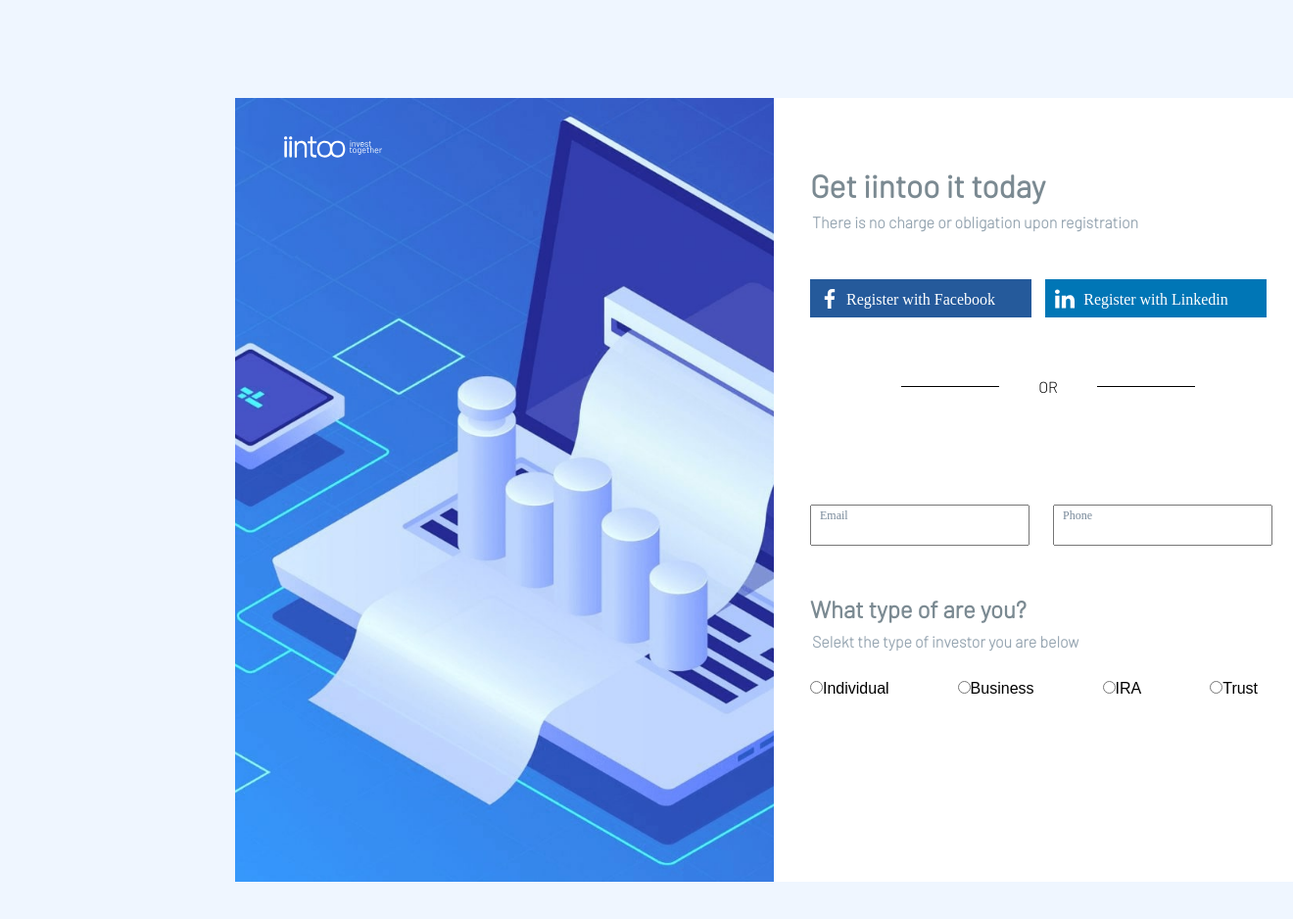
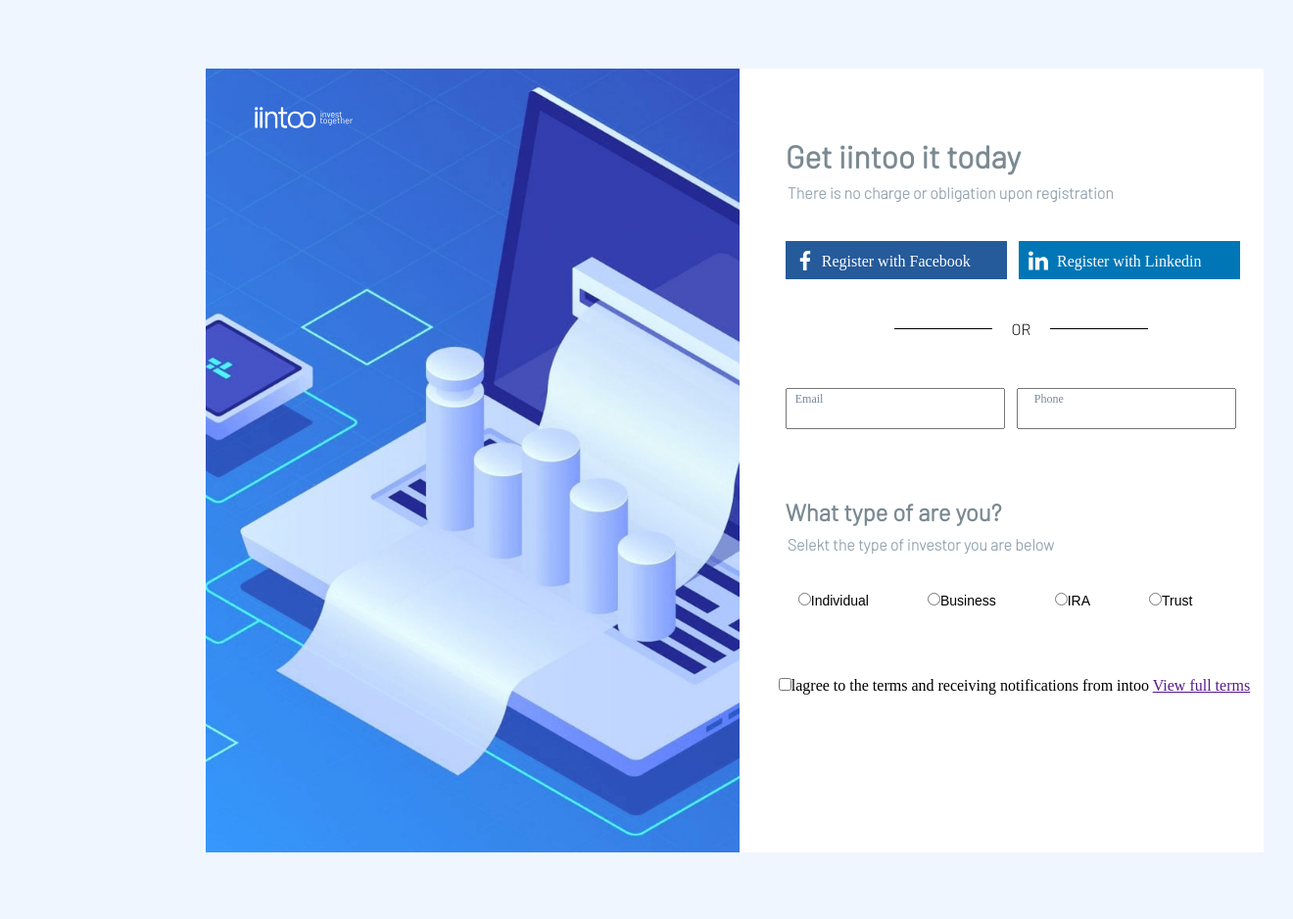
Before and after one commit to MrCat98/homework, a plain HTML site: page link.html in a window 1280 px wide. Shown: the whole page at 98% size, 1320 px wide, since content can reach past the window. Drawn offline with Linux system fonts and the light colour scheme.

Commit message:
home work

```diff
--- a/link.html
+++ b/link.html
@@ -22,8 +22,8 @@
 
             <section>
             <ul class="registration-facebook-linkedin">
-                <a class="facebook" href="">Register with Facebook</a>
-                <a class="linkedin" href="">Register with Linkedin</a>
+                <li><a class="facebook" href="">Register with Facebook</a></li>
+                <li><a class="linkedin" href="">Register with Linkedin</a></li>
             </ul>
             <p class="or">OR</p>
             <ul class="registration">
@@ -56,6 +56,8 @@
             </ul>
             </section>
 
+            <footer class="term-of-service"><input type="checkbox">lagree to the terms and receiving notifications from intoo <a href="">View full terms</a></span>
+
         </main>
 
 
--- a/style.css
+++ b/style.css
@@ -49,7 +49,7 @@ body{
     gap: 0px;
     justify-content: center;
     background-color: white;
-   margin: 100px;
+    margin: 70px;
 
 }
 
@@ -71,7 +71,7 @@ body{
 .main-form{
     width: 500px;
     height: 500px;
-    margin-left: 30px;
+    margin-left: 40px;
     margin-top: 70px;
 
 }
@@ -87,7 +87,7 @@ h2{
     font-size:medium;
 }
 .sub-title{
-    margin-top: 10px;
+    margin-top: 70px;
 }
 
 
@@ -107,7 +107,7 @@ h2{
 }
 
 .linkedin{
-    margin-left: 10px;
+    margin-left:12px;
     display:inline-block;
     width:226px;
     height: 27px;
@@ -124,11 +124,15 @@ h2{
 
 .registration-facebook-linkedin{
     margin-top: 40px;
+
+
 }
 
 ul{
     margin-left: 7px;
-    display: inline-block;
+    display: flex;
+    list-style-type: none;
+    padding-left: 0;
 }
 
 .or{
@@ -147,7 +151,7 @@ ul{
     content:"";
     width:100px;
     border-bottom:0.1px solid #000;
-    margin:40px;
+    margin:20px;
 
 }
 
@@ -157,7 +161,6 @@ ul{
 .registration-numb{
     position: relative;
     display:inline-block;
-    margin: 40px 0;
 }
 .registration-email input{
     width: 210px;
@@ -169,7 +172,7 @@ ul{
     width: 210px;
     padding:14px 5px 6px;
     font-size: 16px;
-    margin-left: 20px;
+    margin-left: 12px;
 }
 
 .placeholder-email{
@@ -192,6 +195,12 @@ ul{
     display:flex;
     font-family: Arial, Helvetica, sans-serif;
     font-weight:bolt;
-    gap: 70px;
-    margin-top: 30px;
+    font-size: 14px;
+    gap: 60px;
+    margin-top: 40px;
+    margin-left: 20px;
 }
+
+.term-of-service{
+    margin-top: 70px;
+}
```
